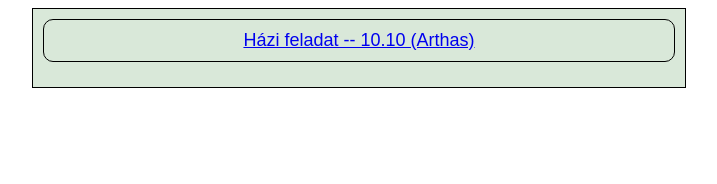
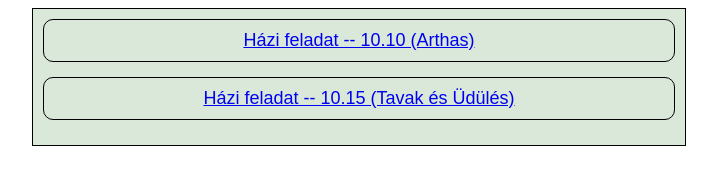
Before and after one commit to Elynath/LocziBence.github.io, a plain HTML site: page index.html in a window 1280 px wide. Shown: the whole page, without its empty margins (281-998 px from the left). Drawn offline with Linux system fonts and the light colour scheme.

Commit message:
Update index.html

```diff
--- a/index.html
+++ b/index.html
@@ -11,6 +11,7 @@
 <body>
     <div class="container">
     <a href="https://elynath.github.io/Fooldal/hazik/oktober10/index.html">Házi feladat -- 10.10 (Arthas)</a>
+    <a href="https://github.com/Elynath/Fooldal/blob/main/hazik/oktober15/udules.html"> Házi feladat -- 10.15 (Tavak és Üdülés)</a>
     </div>
 
     </body>
```
